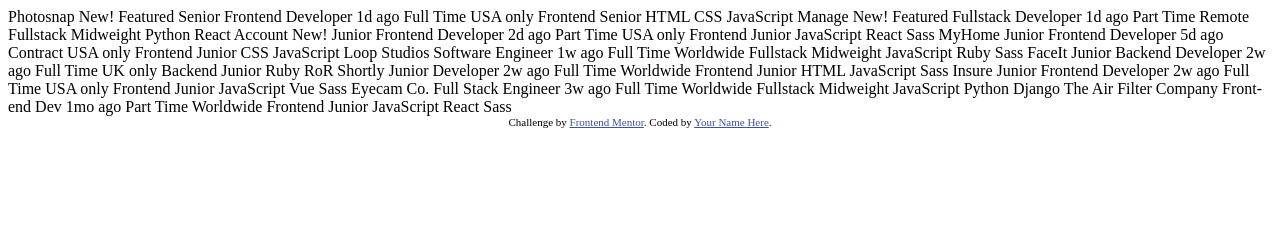
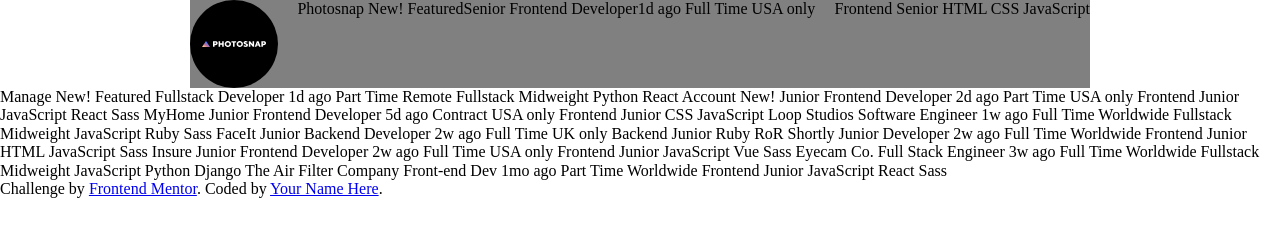
Before and after one commit to domcodesjs/job-listings-with-filtering, a plain HTML site: page index.html in a window 1280 px wide. Drawn offline with nearby package versions, Linux system fonts and the light colour scheme.

Commit message:
added initial html structure

```diff
--- a/index.html
+++ b/index.html
@@ -1,46 +1,49 @@
 <!DOCTYPE html>
 <html lang="en">
   <head>
-  <meta charset="UTF-8">
-  <meta name="viewport" content="width=device-width, initial-scale=1.0"> <!-- displays site properly based on user's device -->
-
-  <link rel="icon" type="image/png" sizes="32x32" href="./images/favicon-32x32.png">
-
+    <meta charset="UTF-8" />
+    <meta name="viewport" content="width=device-width, initial-scale=1.0" />
+    <link
+      rel="icon"
+      type="image/png"
+      sizes="32x32"
+      href="./images/favicon-32x32.png"
+    />
     <title>Frontend Mentor | Job Listings</title>
-
-  <!-- Feel free to remove these styles or customise in your own stylesheet 👍 -->
-  <style>
-    .attribution { font-size: 11px; text-align: center; }
-    .attribution a { color: hsl(228, 45%, 44%); }
-  </style>
+    <link
+      rel="stylesheet"
+      href="https://cdnjs.cloudflare.com/ajax/libs/normalize/8.0.1/normalize.min.css"
+    />
+    <link rel="stylesheet" href="./styles/main.css" />
   </head>
   <body>
+    <div class="card">
       <!-- Item Start -->
-  Photosnap
-  New!
-  Featured
+      <img src="./images/photosnap.svg" alt="Photosnap Logo" />
+      <div class="card__info">
+        <div class="card__info__company">
+          Photosnap New! Featured
+        </div>
+        <div class="card__info__title">
           Senior Frontend Developer
-  1d ago
-  Full Time
-  USA only
+        </div>
+        <div class="card__info__desc">
+          1d ago Full Time USA only
+        </div>
+      </div>
       <!-- Role -->
+      <div class="card__tags">
         Frontend
         <!-- Level -->
         Senior
         <!-- Languages -->
-  HTML
-  CSS
-  JavaScript
+        HTML CSS JavaScript
         <!-- Item End -->
+      </div>
+    </div>
 
     <!-- Item Start -->
-  Manage
-  New!
-  Featured
-  Fullstack Developer
-  1d ago
-  Part Time
-  Remote
+    Manage New! Featured Fullstack Developer 1d ago Part Time Remote
     <!-- Role -->
     Fullstack
     <!-- Level -->
@@ -52,12 +55,7 @@
     <!-- Item End -->
 
     <!-- Item Start -->
-  Account
-  New!
-  Junior Frontend Developer
-  2d ago
-  Part Time
-  USA only
+    Account New! Junior Frontend Developer 2d ago Part Time USA only
     <!-- Role -->
     Frontend
     <!-- Level -->
@@ -65,48 +63,33 @@
     <!-- Languages -->
     JavaScript
     <!-- Tools -->
-  React
-  Sass
+    React Sass
     <!-- Item End -->
 
     <!-- Item Start -->
-  MyHome
-  Junior Frontend Developer
-  5d ago
-  Contract
-  USA only
+    MyHome Junior Frontend Developer 5d ago Contract USA only
     <!-- Role -->
     Frontend
     <!-- Level -->
     Junior
     <!-- Languages -->
-  CSS
-  JavaScript
+    CSS JavaScript
     <!-- Item End -->
 
     <!-- Item Start -->
-  Loop Studios
-  Software Engineer
-  1w ago
-  Full Time
-  Worldwide
+    Loop Studios Software Engineer 1w ago Full Time Worldwide
     <!-- Role -->
     Fullstack
     <!-- Level -->
     Midweight
     <!-- Languages -->
-  JavaScript
-  Ruby
+    JavaScript Ruby
     <!-- Tools -->
     Sass
     <!-- Item End -->
 
     <!-- Item Start -->
-  FaceIt
-  Junior Backend Developer
-  2w ago
-  Full Time
-  UK only
+    FaceIt Junior Backend Developer 2w ago Full Time UK only
     <!-- Role -->
     Backend
     <!-- Level -->
@@ -118,28 +101,19 @@
     <!-- Item End -->
 
     <!-- Item Start -->
-  Shortly
-  Junior Developer
-  2w ago
-  Full Time
-  Worldwide
+    Shortly Junior Developer 2w ago Full Time Worldwide
     <!-- Role -->
     Frontend
     <!-- Level -->
     Junior
     <!-- Languages -->
-  HTML
-  JavaScript
+    HTML JavaScript
     <!-- Tools -->
     Sass
     <!-- Item End -->
 
     <!-- Item Start -->
-  Insure
-  Junior Frontend Developer
-  2w ago
-  Full Time
-  USA only
+    Insure Junior Frontend Developer 2w ago Full Time USA only
     <!-- Role -->
     Frontend
     <!-- Level -->
@@ -147,33 +121,23 @@
     <!-- Languages -->
     JavaScript
     <!-- Tools -->
-  Vue
-  Sass
+    Vue Sass
     <!-- Item End -->
 
     <!-- Item Start -->
-  Eyecam Co.
-  Full Stack Engineer
-  3w ago
-  Full Time
-  Worldwide
+    Eyecam Co. Full Stack Engineer 3w ago Full Time Worldwide
     <!-- Role -->
     Fullstack
     <!-- Level -->
     Midweight
     <!-- Languages -->
-  JavaScript
-  Python
+    JavaScript Python
     <!-- Tools -->
     Django
     <!-- Item End -->
 
     <!-- Item Start -->
-  The Air Filter Company
-  Front-end Dev
-  1mo ago
-  Part Time
-  Worldwide
+    The Air Filter Company Front-end Dev 1mo ago Part Time Worldwide
     <!-- Role -->
     Frontend
     <!-- Level -->
@@ -181,13 +145,14 @@
     <!-- Languages -->
     JavaScript
     <!-- Tools -->
-  React
-  Sass
+    React Sass
     <!-- Item End -->
 
     <div class="attribution">
-    Challenge by <a href="https://www.frontendmentor.io?ref=challenge" target="_blank">Frontend Mentor</a>.
-    Coded by <a href="#">Your Name Here</a>.
+      Challenge by
+      <a href="https://www.frontendmentor.io?ref=challenge" target="_blank"
+        >Frontend Mentor</a
+      >. Coded by <a href="#">Your Name Here</a>.
     </div>
   </body>
 </html>
--- /dev/null
+++ b/styles/main.css
@@ -0,0 +1,11 @@
+.card {
+  display: flex;
+  justify-content: space-between;
+  background: gray;
+  width: 900px;
+  margin: 0 auto;
+}
+
+.card__info {
+  display: flex;
+}
```
Lines whose indentation alone changed are shown as unchanged.
